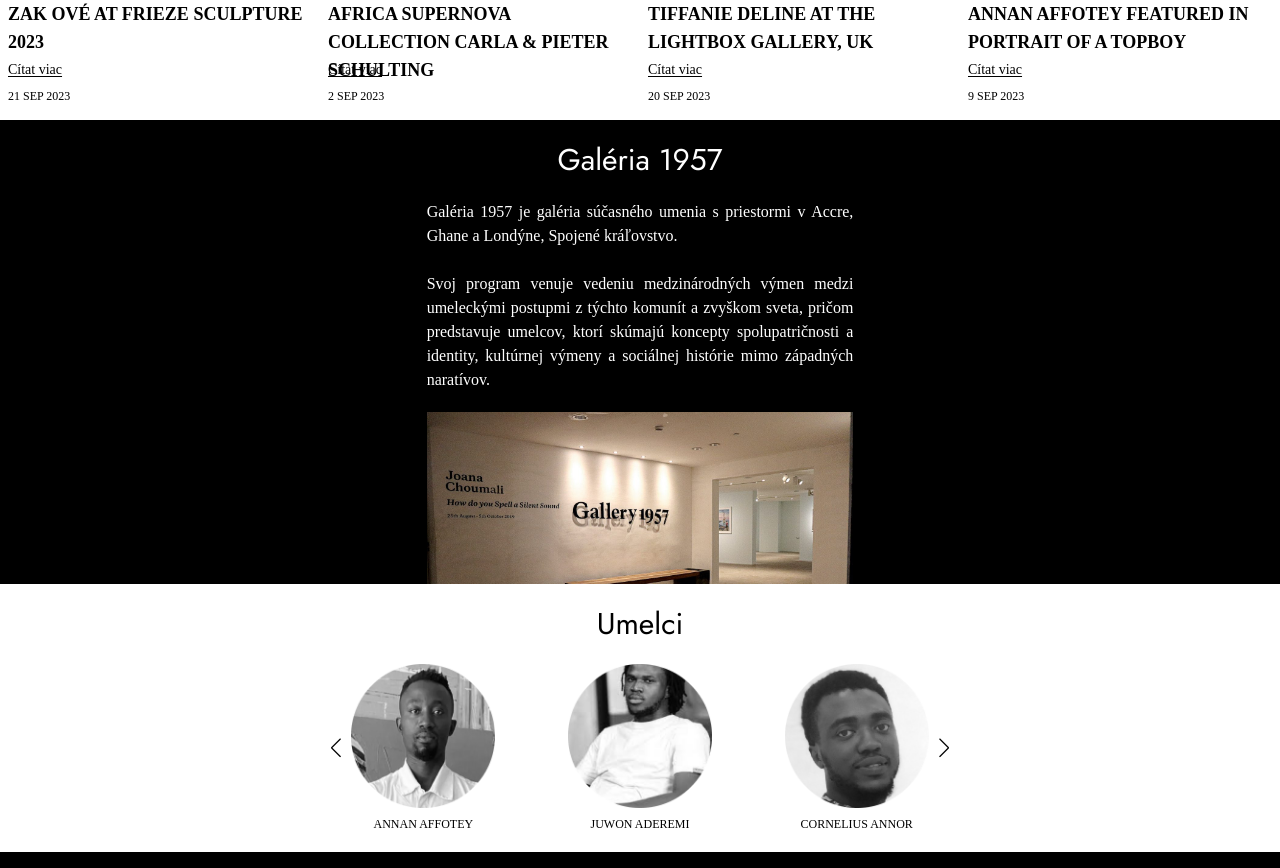
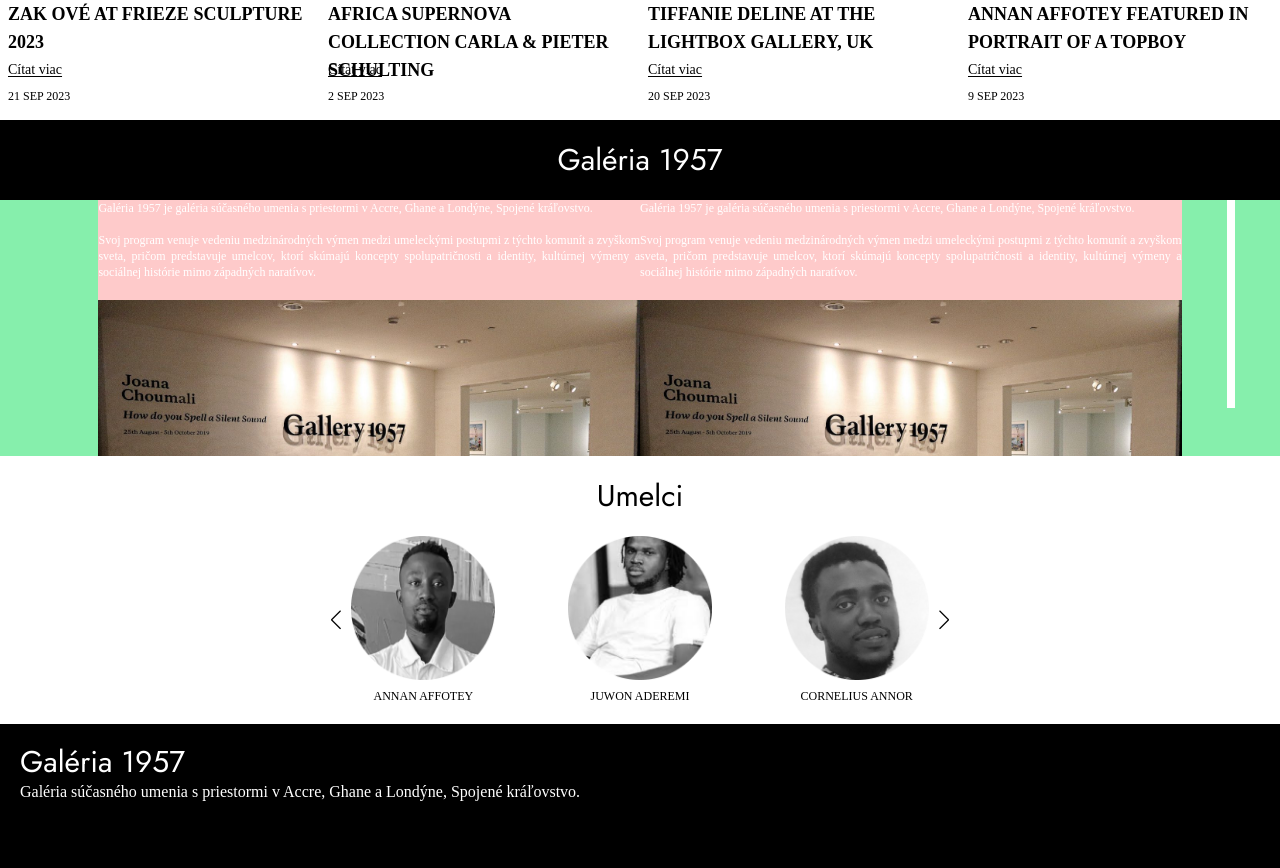
Before and after one commit to mxrshall/Gallery-1957, a React (Vite) app: page /home in a window 1280 px wide. Shown: the part 1080-1948 px from the top of the page. Built offline with nearby package versions, Linux system fonts and the light colour scheme; a web font is replaced by a local one.

Commit message:
Homepage Galeria komponent pre mobil

```diff
--- /dev/null
+++ b/src/HomepageSekcie/GaleriaDesktop.jsx
@@ -0,0 +1,34 @@
+import { GaleriaText } from "./GaleriaTextMobil";
+import Nadpis from "../Univerzalne/Nadpis";
+import { useRef } from "react";
+import { motion, useScroll } from "framer-motion";
+
+function GaleriaDesktop() {
+  const ref = useRef(null);
+  const { scrollYProgress } = useScroll({ container: ref });
+
+  return (
+    <div className="bg-black">
+      <Nadpis nadpis="Galéria 1957" color="white" />
+      <div className="flex justify-center items-center flex-row">
+        <div className="w-1/12 h-64 bg-green-300"></div>
+        <div ref={ref} className="w-11/12 flex">
+          <div className="w-1/2 h-64 text-xs bg-red-200 font-julius text-justify text-white overflow-auto no-scrollbar">
+            <GaleriaText />
+          </div>
+          <div className="w-1/2 h-64 text-xs bg-red-200 font-julius text-justify text-white overflow-auto no-scrollbar">
+            <GaleriaText />
+          </div>
+        </div>
+        <div className="w-1/12 h-64 bg-green-300 flex justify-center">
+          <motion.div
+            className="w-1/12 h-52 bg-white origin-[0%]"
+            style={{ scaleY: scrollYProgress }}
+          ></motion.div>
+        </div>
+      </div>
+    </div>
+  );
+}
+
+export default GaleriaDesktop;
--- a/src/HomepageSekcie/Galeria.jsx
+++ b/src/HomepageSekcie/GaleriaMobil.jsx
@@ -1,9 +1,9 @@
-import { GaleriaText } from "./GaleriaText";
+import { GaleriaText } from "./GaleriaTextMobil";
 import Nadpis from "../Univerzalne/Nadpis";
 import { useRef } from "react";
 import { motion, useScroll } from "framer-motion";
 
-function Galeria() {
+function GaleriaMobil() {
   const ref = useRef(null);
   const { scrollYProgress } = useScroll({ container: ref });
 
@@ -11,16 +11,16 @@
     <div className="bg-black">
       <Nadpis nadpis="Galéria 1957" color="white" />
       <div className="flex justify-center items-center flex-row">
-        <div className="w-1/12 h-64 lg:h-96"></div>
+        <div className="w-1/12 h-64"></div>
         <div
           ref={ref}
-          className="w-3/4 h-64 text-xs font-julius text-justify text-white overflow-auto no-scrollbar lg:w-1/3 lg:h-96 lg:text-base"
+          className="w-3/4 h-64 text-xs font-julius text-justify text-white overflow-auto no-scrollbar"
         >
           <GaleriaText />
         </div>
-        <div className="w-1/12 h-64 flex justify-center lg:h-96">
+        <div className="w-1/12 h-64 flex justify-center">
           <motion.div
-            className="w-1/12 h-52 bg-white origin-[0%] lg:h-[46.5vh] lg:w-[2%]"
+            className="w-1/12 h-52 bg-white origin-[0%]"
             style={{ scaleY: scrollYProgress }}
           ></motion.div>
         </div>
@@ -29,4 +29,4 @@
   );
 }
 
-export default Galeria;
+export default GaleriaMobil;
--- a/src/HomepageSekcie/Novinky.jsx
+++ b/src/HomepageSekcie/Novinky.jsx
@@ -77,14 +77,12 @@
       </motion.div>
       <div className="lg:hidden flex justify-center items-center flex-col">
         {imagesmobile.map((image) => (
-          <div key={image.id}>
           <Novinka
             fotka={image.fotka}
             nazov={image.nazov}
             popis={image.popis}
             datum={image.datum}
           />
-          </div>
         ))}
       </div>
     </div>
--- a/src/Stranky/Homepage.jsx
+++ b/src/Stranky/Homepage.jsx
@@ -3,7 +3,8 @@
 import Novinky from "../HomepageSekcie/Novinky";
 import Umelci from "../HomepageSekcie/Umelci";
 import Footer from "../Univerzalne/Footer";
-import Galeria from "../HomepageSekcie/Galeria";
+import GaleriaDesktop from "../HomepageSekcie/GaleriaDesktop";
+import GaleriaMobil from "../HomepageSekcie/GaleriaMobil";
 
 function Homepage() {
   return (
@@ -11,7 +12,12 @@
       <Navigacia />
       <Header />
       <Novinky />
-      <Galeria />
+      <div className="lg:hidden">
+        <GaleriaMobil />
+      </div>
+      <div className="hidden lg:inline">
+        <GaleriaDesktop />
+      </div>
       <Umelci />
       <Footer />
     </>
```
Also changed, not shown: src/HomepageSekcie/GaleriaTextMobil.jsx (renamed from src/HomepageSekcie/GaleriaText.jsx). Lines whose indentation alone changed are shown as unchanged.
